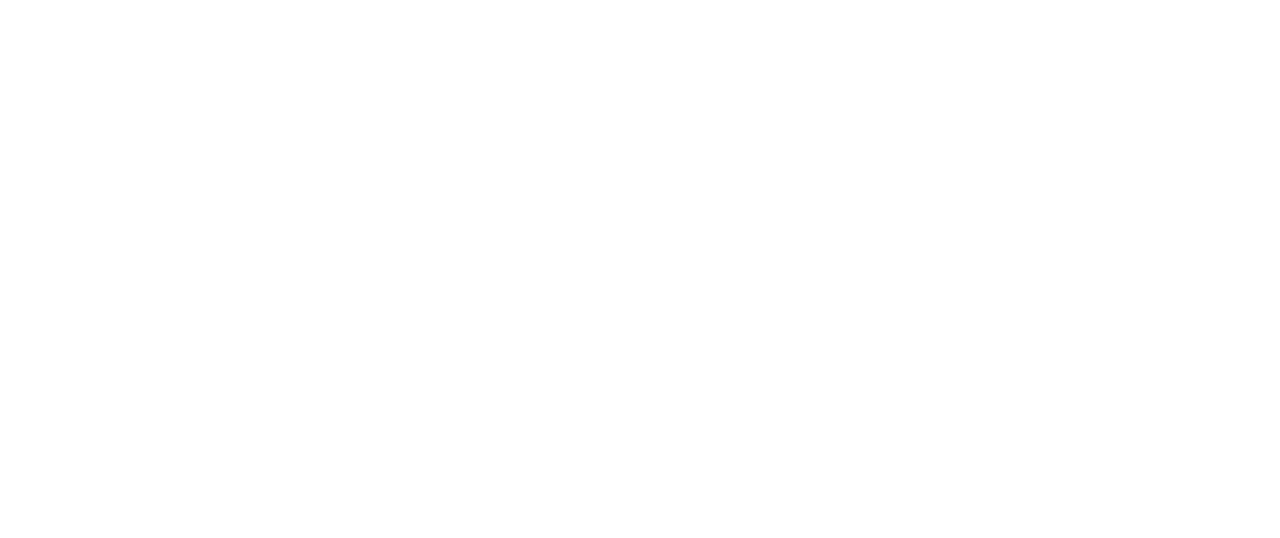
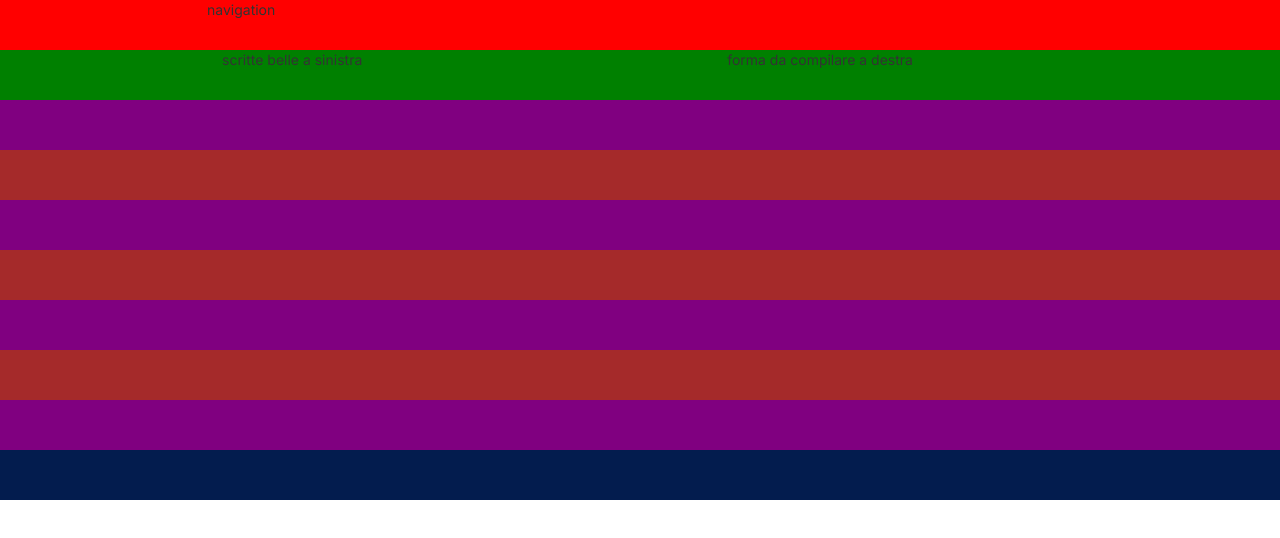
Before and after one commit to fazioandreaf/html-css-digitalocean, a plain HTML site: page index.html in a window 1280 px wide. Drawn offline with nearby package versions, Linux system fonts and the light colour scheme.

Commit message:
Struttura delle sezioni, richiamo di bootstrap e font awesome

```diff
--- a/css/main.css
+++ b/css/main.css
@@ -0,0 +1,27 @@
+@import url('https://fonts.googleapis.com/css2?family=Inter:wght@400;700&display=swap');
+
+body {
+  font-family:"Inter", sans-serif !important;
+}
+div, section, footer {
+  height:50px
+}
+header, .jumbo, section {
+  padding: 0 15%;
+
+}
+header {
+  background-color: red;
+}
+.jumbo {
+  background-color: green;
+}
+section:nth-child(odd) {
+  background-color: purple;
+}
+section:nth-child(even) {
+  background-color: brown;
+}
+footer {
+  background-color: #031c4e;
+}
--- a/index.html
+++ b/index.html
@@ -4,12 +4,60 @@
     <meta charset="utf-8">
     <title>Digital Ocean</title>
     <link rel="stylesheet" href="css/main.css">
+    <meta name="viewport" content="width=device-width, initial-scale=1">
     <link rel="stylesheet" href="https://maxcdn.bootstrapcdn.com/bootstrap/3.3.7/css/bootstrap.min.css">
     <link rel="stylesheet" href="https://maxcdn.bootstrapcdn.com/bootstrap/3.3.7/js/bootstrap.min.js">
     <link rel="stylesheet" href="https://cdnjs.cloudflare.com/ajax/libs/font-awesome/5.15.2/css/all.min.css" >
-
   </head>
   <body>
+    <header>
+      <div class="container-fluid">
+        <nav>
+          navigation
+        </nav>
+      </div>
+    </header>
+    <div class="jumbo">
+      <div class="container-fluid">
+        <div class="col-lg-7">
+          scritte belle a sinistra
+        </div>
+        <div class="col-lg-5">
+          forma da compilare a destra
+        </div>
+      </div>
+    </div>
+    <main>
+      <!-- partners -->
+      <section>
 
+      </section>
+      <!-- features -->
+      <section>
+
+      </section>
+      <!-- ispirazione per i developers -->
+      <section>
+
+      </section>
+      <!-- implementazioni future -->
+      <section>
+
+      </section>
+      <!-- servizi -->
+      <section>
+
+      </section>
+      <!-- slideshow -->
+      <section>
+
+      </section>
+      <!-- call to action -->
+      <section>
+
+      </section>
+    </main>
+    <footer>
+    </footer>
   </body>
 </html>
```
